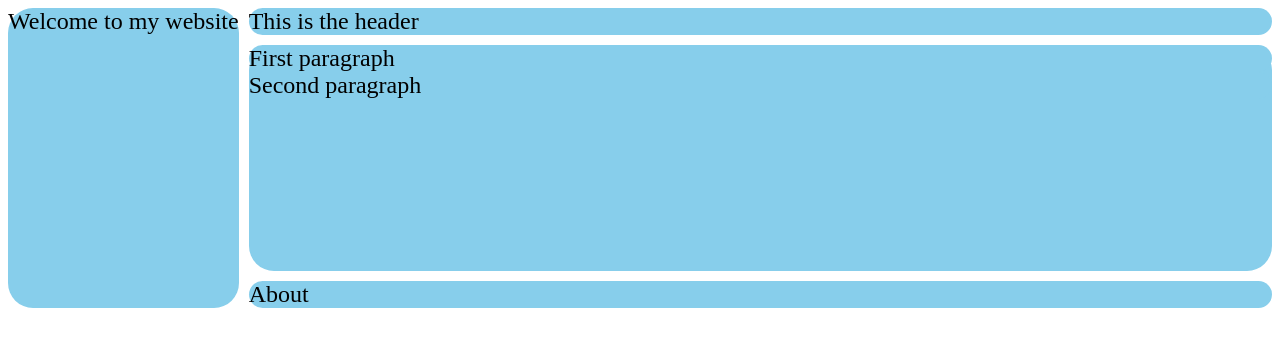
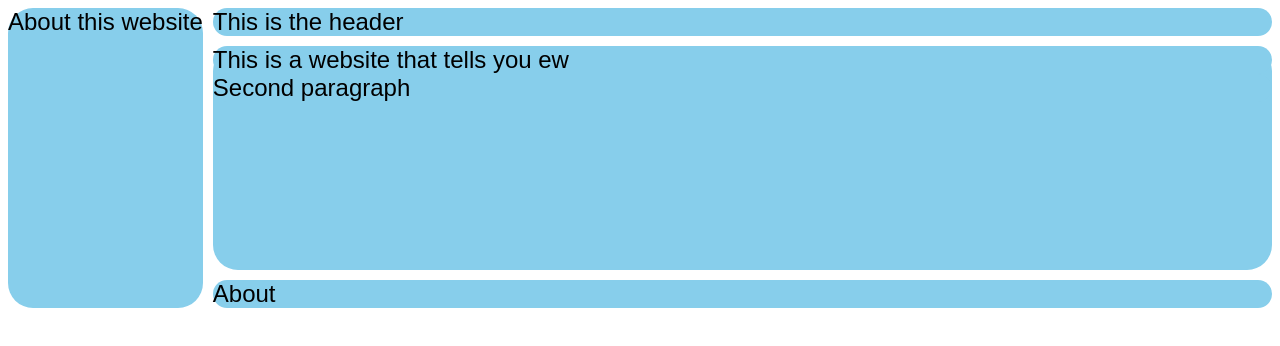
Before and after one commit to shindanny/shindanny.github.io, a plain HTML site: page index.html in a window 1280 px wide. Drawn offline with Linux system fonts and the light colour scheme.

Commit message:
Update index.html

```diff
--- a/index.html
+++ b/index.html
@@ -17,14 +17,14 @@
     background: skyblue;
     grid-area: header;
     border-radius: 25px;
-    font-family:lucida bright
+    font-family:arial
   }
 
   .item2 {
     background: skyblue;
     grid-area: advert;
     border-radius: 25px;
-    font-family:lucida bright
+    font-family:arial
 
   }
 
@@ -32,26 +32,26 @@
     background: skyblue;
     grid-area: content;
     border-radius: 25px;
-    font-family:lucida bright
+    font-family:arial
   }
 
   .item4 {
     background: skyblue;
     grid-area: footer;
     border-radius: 25px;
-    font-family:lucida bright
+    font-family:arial
   }
 
   .itemOne {
     background: skyblue;
     border-radius: 25px;
-    font-family:lucida bright
+    font-family:arial
   }
 
   .itemTwo {
     background: skyblue;
     border-radius: 25px;
-    font-family:lucida bright
+    font-family:arial
   }
 
 </style>
@@ -61,9 +61,9 @@
   </head>
 <div class="container">
   <div class="item1">This is the header</div>
-  <div class="item2">Welcome to my website</div>
+  <div class="item2">About this website</div>
   <div class="item3">
-    <div class="itemOne">First paragraph</div>
+    <div class="itemOne">This is a website that tells you ew</div>
     <div class="itemTwo">Second paragraph</div>
   </div>
   <div class="item4">About</div>
```
